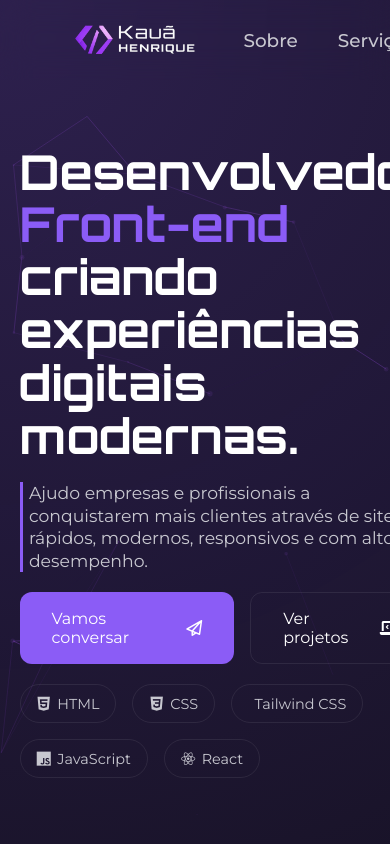
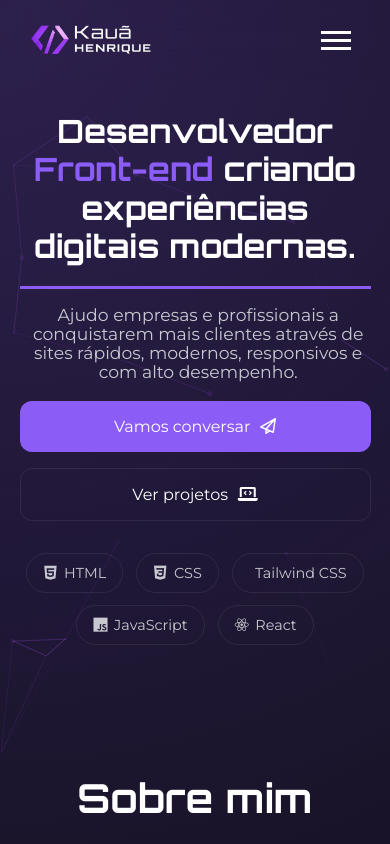
Before and after one commit to devKauaHenrique/dev-kaua, a website: page index.html in a window 390 px wide. Shown: the top 844 px of the page. Drawn offline with nearby package versions, Linux system fonts and the light colour scheme.

Commit message:
feat (responsive): Add responsividade

```diff
--- a/index.html
+++ b/index.html
@@ -25,6 +25,7 @@
     <script src="https://cdn.jsdelivr.net/particles.js/2.0.0/particles.min.js"></script>
     <link rel="stylesheet" href="https://unpkg.com/aos@2.3.4/dist/aos.css"/>
     <link rel="stylesheet" href="styles/style.css">
+    <link rel="stylesheet" href="styles/responsive.css">
 
     <title>Kauã Henrique | Desenvolvedor Web</title>
 </head>
@@ -38,6 +39,8 @@
                     <img src="assets/logo-dev-kaua.jpg" alt="Logo Dev Kauã Henrique">
                 </a>
 
+                <button class="hamburguer"></button>
+
                 <ul class="nav-links">
                     <li class="link-hover"><a href="#about">Sobre</a></li>
                     <li class="link-hover"><a href="#services">Serviços</a></li>
@@ -49,10 +52,6 @@
                 <a href="https://wa.me/5511953736849?text=Ol%C3%A1%2C%20Kau%C3%A3!%20Encontrei%20seu%20portf%C3%B3lio%20e%20gostaria%20de%20conversar%20sobre%20um%20projeto.%20Podemos%20falar%3F" target="_blank" class="btn-contact">
                     Vamos conversar <i class="fa-regular fa-paper-plane"></i>
                 </a>
-
-                <button class="menu-mobile">
-                    ☰
-                </button>
             </nav>
         </div>
     </header>
@@ -61,7 +60,6 @@
         <div class="container">
             <div class="hero-wrapper">
                 <div class="hero-content">
-
                     <h1 class="hero-title"> Desenvolvedor <span>Front-end</span> criando experiências digitais modernas.</h1>
                     <p class="hero-description">
                         Ajudo empresas e profissionais a conquistarem mais clientes através de sites rápidos, modernos, responsivos e com alto desempenho.
@@ -612,5 +610,6 @@
     <script src="scripts/particles.js"></script>
     <script src="https://unpkg.com/aos@2.3.4/dist/aos.js"></script>
     <script src="scripts/aos.js"></script>
+    <script src="scripts/menu-burguer.js"></script>
 </body>
 </html>
--- /dev/null
+++ b/scripts/menu-burguer.js
@@ -0,0 +1,4 @@
+const hamburguer = document.querySelector(".hamburguer");
+const nav = document.querySelector(".navbar");
+
+hamburguer.addEventListener("click", () => nav.classList.toggle("nav-active"));
--- /dev/null
+++ b/styles/responsive.css
@@ -0,0 +1,163 @@
+@media (max-width: 768px){
+    .hamburguer{
+        display: block;
+        z-index: 99;
+    }
+
+    .btn-contact{
+        display: none;
+    }
+
+    .navbar{
+        justify-content: space-between;
+        padding: 0 1.25rem;
+    }
+
+    .nav-links{
+        position: fixed;
+        top: 0;
+        left: 0;
+        z-index: 98;
+        width: 100vw;
+        height: 100vh;
+        background:
+        radial-gradient(circle at left, rgba(139,92,246,.08), transparent 40%),
+        radial-gradient(circle at right, rgba(139,92,246,.08), transparent 40%),
+        var(--background);
+        clip-path: circle(0 at 90% -15%);
+        flex-direction: column;
+        justify-content: space-evenly;
+        align-items: center;
+        gap: 0;
+        pointer-events: none;
+    }
+
+    .nav-links a{
+        font-size: 24px;
+        opacity: 0;
+    }
+
+    .nav-links li:nth-child(1) a{
+        transition: 0.5s 0.15s;
+    }
+
+    .nav-links li:nth-child(2) a{
+        transition: 0.5s 0.30s;
+    }
+
+    .nav-links li:nth-child(3) a{
+        transition: 0.5s 0.45s;
+    }
+
+    .nav-links li:nth-child(4) a{
+        transition: 0.5s 0.60s;
+    }
+
+    .nav-links li:nth-child(5) a{
+        transition: 0.5s 0.75s;
+    }
+
+    .nav-links li:nth-child(6) a{
+        transition: 0.5s 0.90s;
+    }
+
+    .nav-active .nav-links{
+        clip-path: circle(1500px at 90% -15%);
+        pointer-events: all;
+    }
+
+    .nav-active .nav-links a{
+        opacity: 1;
+    }
+
+    .nav-active .hamburguer{
+        position: fixed;
+        top: 26px;
+        right: 16px;
+        border-top-color: transparent;
+    }
+
+    .nav-active .hamburguer::before{
+        transform: rotate(135deg);
+    }
+
+    .nav-active .hamburguer::after{
+        transform: rotate(-135deg);
+        top: -7px;
+    }
+
+    .logo{
+        transform: translateX(-4rem);
+    }
+
+    .hero{
+        padding-top: 7rem;
+        padding-bottom: 3rem;
+        min-height: auto;
+    }
+
+    .hero-wrapper{
+        grid-template-columns: 1fr;
+        text-align: center;
+        gap: 3rem;
+    }
+
+    .hero-content{
+        align-items: center;
+    }
+
+    .hero-image{
+        display: none;
+    }
+
+    .hero-title{
+        font-size: 2rem;
+        line-height: 1.2;
+        max-width: 100%;
+    }
+
+    .hero-title span{
+        display: inline;
+    }
+
+    .hero-description{
+        border-left: none;
+        border-top: 3px solid var(--primary);
+        padding-top: 1rem;
+        max-width: 100%;
+        line-height: 1.1;
+    }
+
+    .hero-buttons{
+        flex-direction: column;
+        width: 100%;
+    }
+
+    .btn-primary,
+    .btn-secondary{
+        width: 100%;
+    }
+
+    .hero-tech{
+        justify-content: center;
+        gap: .8rem;
+        margin-top: .8rem;
+    }
+
+    .about-content{
+        display: flex;
+        flex-direction: column;
+    }
+
+    .about-text{
+        text-align: center;
+    }
+
+    .about-text h2{
+        font-size: 1.7rem;
+    }
+
+    .about-text span{
+        display: block;
+    }
+}
--- a/styles/style.css
+++ b/styles/style.css
@@ -10,6 +10,7 @@ html{
 
 body{
     font-family: "Montserrat", sans-serif;
+    overflow-x: hidden;
 }
 
 :root{
@@ -140,13 +141,23 @@ li.link-hover:hover a{
     transform: translateY(-2px);
 }
 
-.menu-mobile{
+.hamburguer{
     display: none;
+    border: none;
     background: none;
-    border: none;
-    color: white;
-    font-size: 2rem;
+    border-top: 3px solid white;
     cursor: pointer;
+}
+
+.hamburguer::before, .hamburguer::after{
+    content: "";
+    display: block;
+    width: 30px;
+    height: 3px;
+    background: white;
+    margin-top: 5px;
+    position: relative;
+    transition: 0.3s;
 }
 
 .hero{
```
